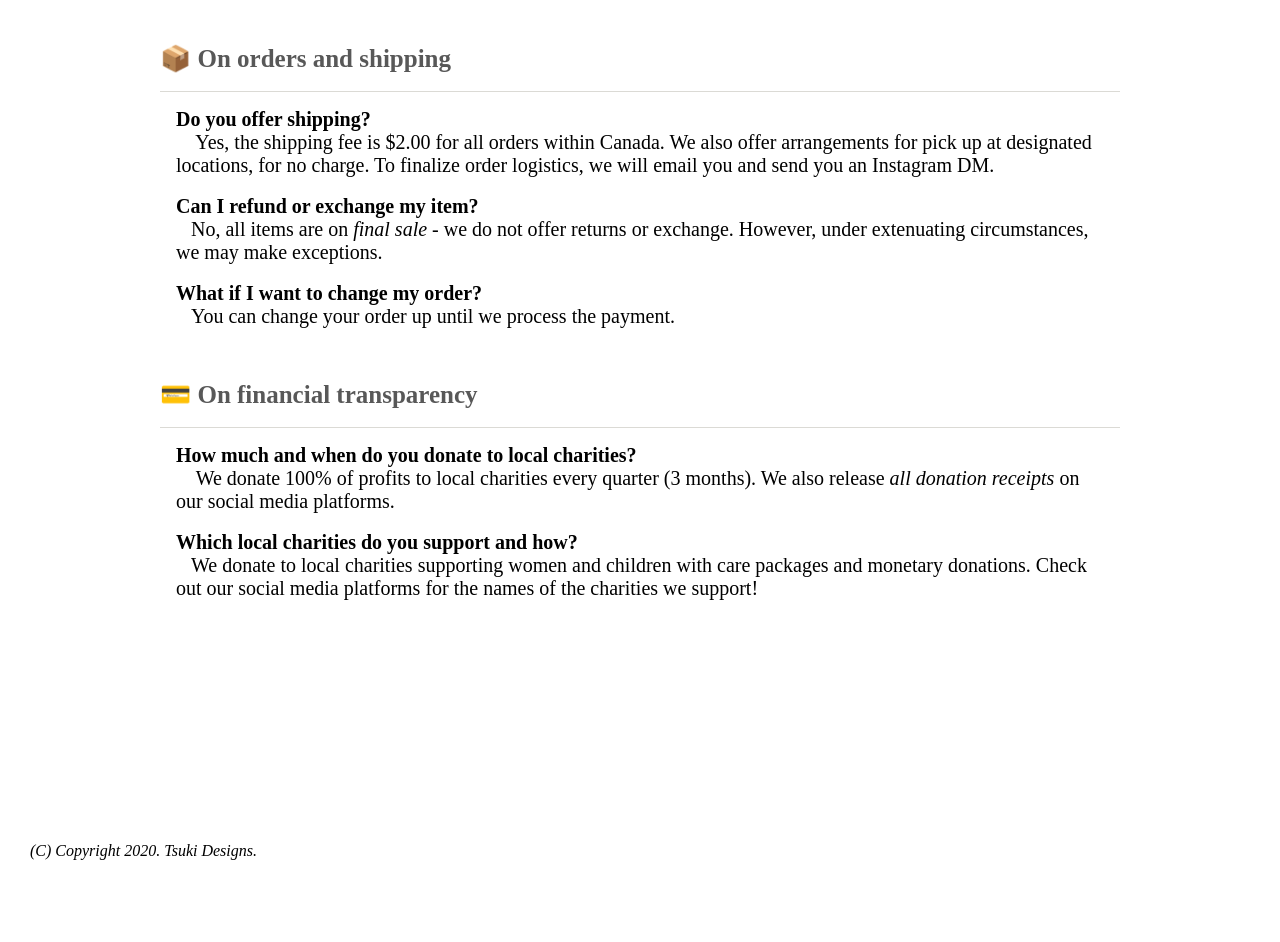
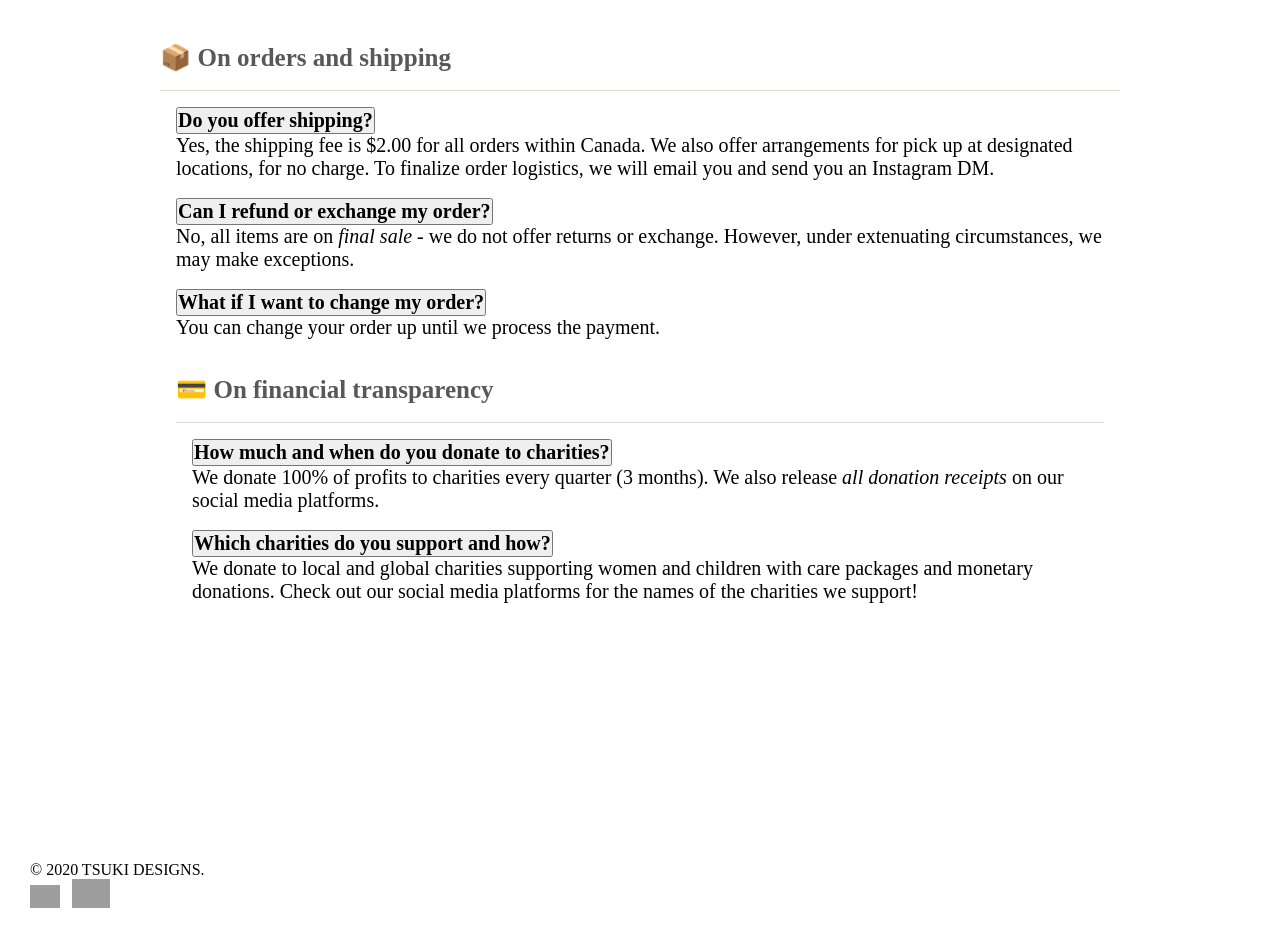
Before and after one commit to carissatang/tsuki-website, a plain HTML site: page faq.html in a window 1280 px wide. Shown: the part 300-1242 px from the top of the page. Before the commit the page ends 1190 px from the top, so only its background shows below. Drawn offline with Linux system fonts and the light colour scheme; grey boxes are pictures that could not be loaded.

Commit message:
Update faq.html

```diff
--- a/faq.html
+++ b/faq.html
@@ -5,7 +5,7 @@
     <meta http-equiv="X-UA-Compatible" content="IE=edge" />
     <meta name="viewport" content="width=device-width, initial-scale=1" />
     <link
-      href="https://fonts.googleapis.com/css2?family=Noto+Serif+SC:wght@200&display=swap"
+      href="https://fonts.googleapis.com/css2?family=Poppins:wght@200&display=swap"
       rel="stylesheet"
     />
     <link rel="stylesheet" href="/style.css" />
@@ -30,10 +30,10 @@
       <div class="nav">
         <nav>
           <ul>
-            <li><a href="shop.html">🛒 Shop</a></li>
-            <li><a href="about.html">✌️ About</a></li>
-            <li><a href="faq.html">💬 FAQs</a></li>
-            <li><a href="contact.html">☎️ Contact</a></li>
+            <li><a href="shop.html">Shop</a></li>
+            <li><a href="about.html">About</a></li>
+            <li><a href="faq.html">FAQs</a></li>
+            <li><a href="contact.html">Contact</a></li>
           </ul>
         </nav>
       </div>
@@ -53,68 +53,71 @@
       </h2>
       <br />
       <div class="FAQOne">
-        <div>
+        <div class="order-FAQ">
+          <button class="collapsible">
+            <p><b>Do you offer shipping?</b></p>
+          </button>
+          <div class="FAQ">
             <p>
-            <b>Do you offer shipping? </b>
-          </p>
-          <p>
-            &nbsp; &nbsp; Yes, the shipping fee is $2.00 for all orders within
-            Canada. We also offer arrangements for pick up at designated
-            locations, for no charge. To finalize order logistics, we will email
-            you and send you an Instagram DM.
+              Yes, the shipping fee is $2.00 for all orders within Canada. We
+              also offer arrangements for pick up at designated locations, for
+              no charge. To finalize order logistics, we will email you and send
+              you an Instagram DM.
             </p>
           </div>
           <br />
-        <div>
+          <button class="collapsible">
+            <p><b>Can I refund or exchange my order?</b></p>
+          </button>
+          <div class="FAQ">
             <p>
-            <b>Can I refund or exchange my item?</b>
-          </p>
-          <p>
-            &nbsp; &nbsp;No, all items are on <i>final sale</i> - we do not
-            offer returns or exchange. However, under extenuating circumstances,
-            we may make exceptions.
+              No, all items are on <i>final sale</i> - we do not offer returns
+              or exchange. However, under extenuating circumstances, we may make
+              exceptions.
             </p>
           </div>
           <br />
-        <div>
+          <button class="collapsible">
+            <p><b>What if I want to change my order?</b></p>
+          </button>
+          <div class="FAQ">
             <p>
-            <b>What if I want to change my order?</b>
-          </p>
-          <p>
-            &nbsp; &nbsp;You can change your order up until we process the
-            payment.
+              You can change your order up until we process the payment.
             </p>
           </div>
         </div>
 
         <br />
         <br />
-
         <h2>
           💳 On financial transparency
         </h2>
         <br />
         <div class="FAQTwo">
-        <div>
+          <div class="order-FAQ">
+            <button class="collapsible">
+              <p><b>How much and when do you donate to charities?</b></p>
+            </button>
+            <div class="FAQ">
               <p>
-            <b>How much and when do you donate to local charities?</b>
-          </p>
-          <p>
-            &nbsp; &nbsp; We donate 100% of profits to local charities every
-            quarter (3 months). We also release <i>all donation receipts</i> on
-            our social media platforms.
+                We donate 100% of profits to charities every quarter (3 months).
+                We also release <i>all donation receipts</i> on our social media
+                platforms.
               </p>
             </div>
             <br />
-        <div>
+            <button class="collapsible">
+              <p><b>Which charities do you support and how?</b></p>
+            </button>
+            <div class="FAQ">
               <p>
-            <b>Which local charities do you support and how?</b>
+                We donate to local and global charities supporting women and
+                children with care packages and monetary donations. Check out
+                our social media platforms for the names of the charities we
+                support!
               </p>
-          <p>
-            &nbsp; &nbsp;We donate to local charities supporting women and
-            children with care packages and monetary donations. Check out our
-            social media platforms for the names of the charities we support!
-          </p>
+            </div>
+          </div>
         </div>
       </div>
       <br />
@@ -123,6 +126,24 @@
   </body>
 
   <footer>
-    <i>(C) Copyright 2020. Tsuki Designs.</i>
+    <div>
+      © 2020 TSUKI DESIGNS.
+    </div>
+    <div>
+      <a
+        href="https://www.instagram.com/tsuki.designs/"
+        target="_blank"
+        style="text-decoration: none;"
+        ><img
+          src="https://cdn.glitch.com/e5c31b5d-1dcf-46f7-b46d-fb746e907e42%2Finstagramicon.png?v=1597988611444"
+          width="30px"
+        />&nbsp;&nbsp;</a
+      >
+      <a href="mailto:tsukkidesigns@gmail.com" target="_blank"
+        ><img
+          src="https://cdn.glitch.com/e5c31b5d-1dcf-46f7-b46d-fb746e907e42%2Femailicon.png?v=1597988627969"
+          width="38px"
+      /></a>
+    </div>
   </footer>
 </html>
```
Lines whose indentation alone changed are shown as unchanged.
